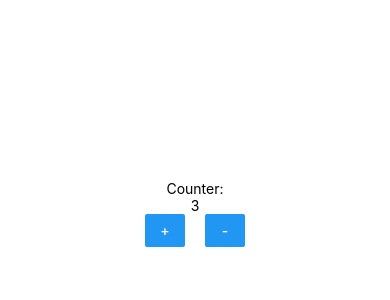
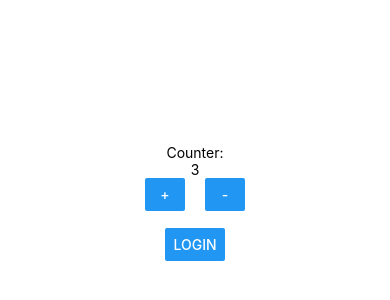
Before and after one commit to azizbouland/reactNativeRedux, a React Native app: screen / in a window 390 px wide. Shown: the part 220-520 px from the top of the page. Built offline with nearby package versions, Linux system fonts and the light colour scheme.

Commit message:
adds a login button

```diff
--- a/App.js
+++ b/App.js
@@ -28,6 +28,11 @@ export default function App() {
           </Button>
         </View>
       </View>
+      < View style={{ marginTop: 40 }}>
+        <Button
+          title="Login">
+        </Button>
+      </View>
 
       <StatusBar style="auto" />
     </View>
```
